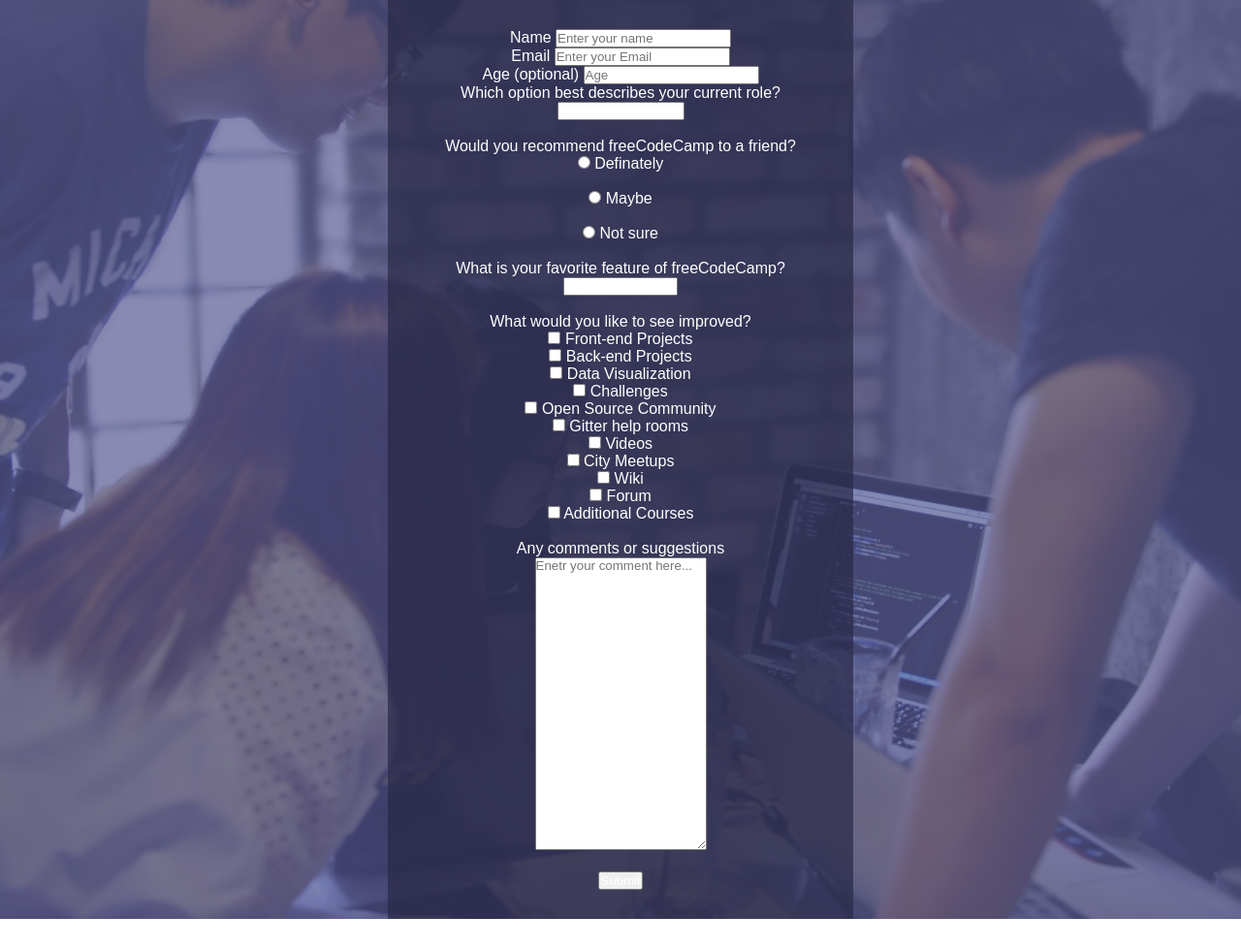
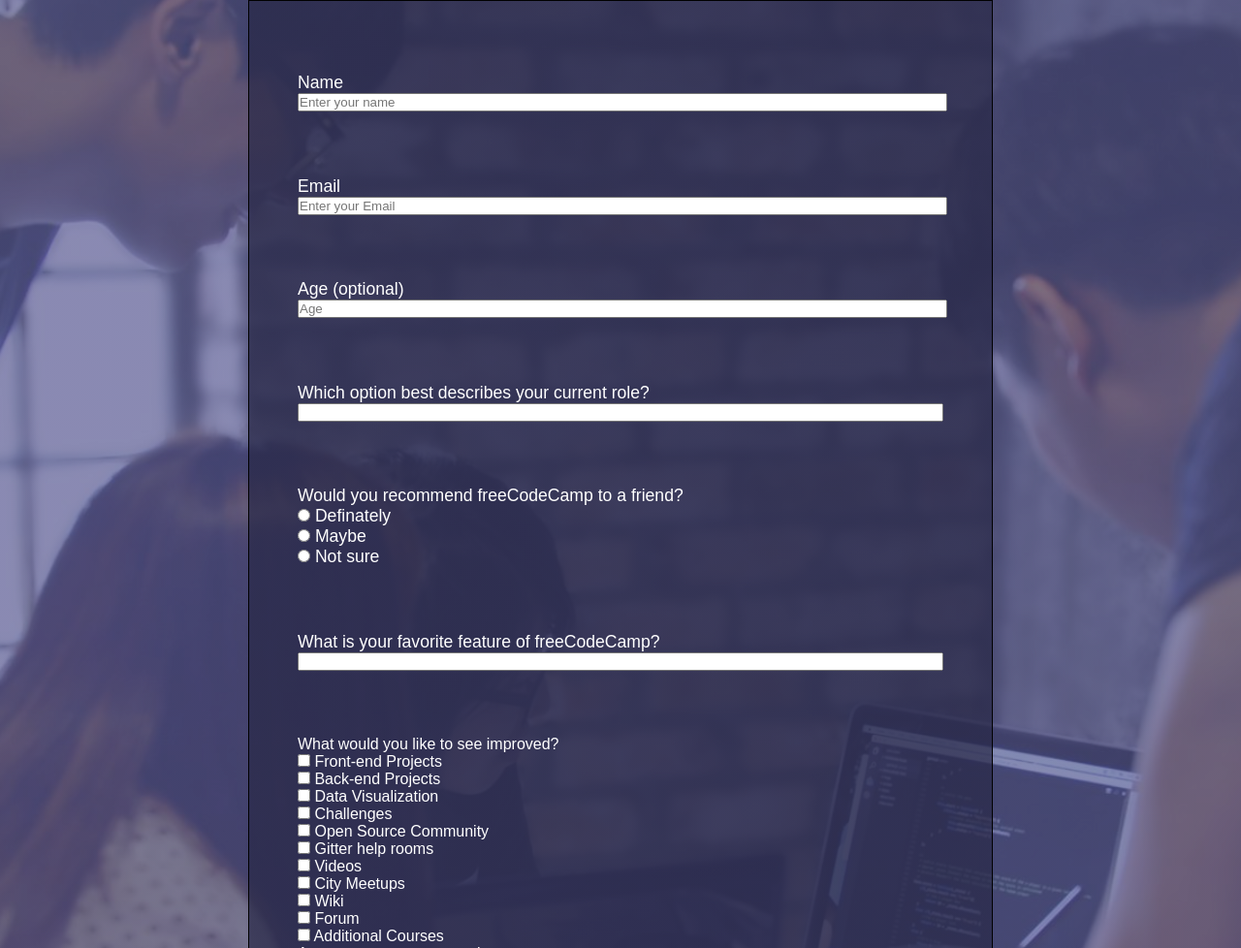
Before and after one commit to Omar-Muhamad/Survey-Form, a plain HTML site: page index.html in a window 1280 px wide. Shown: the part 149-1127 px from the top of the page at 97% size. Before the commit the page ends 1097 px from the top, so only its background shows below. Drawn offline with Linux system fonts and the light colour scheme.

Commit message:
changes to form

```diff
--- a/index.html
+++ b/index.html
@@ -7,12 +7,13 @@
     <title>Survey Form</title>
     <link rel="stylesheet" href="style.css">
 </head>
+<body>
     <div class="container">
         <header class="header">
             <h1>freeCodeCamp Survey Form</h1>
             <p>Thank you for taking the time to help us improve the platform</p>
         </header>
-    <form id=surveyForm>
+        <form id="surveyForm">
             <div class="formElment">
                 <label for="name">Name</label>
                 <input
@@ -49,7 +50,7 @@
                     <option value="nothing">Perfer not to say</option>
                     <option value="Other">Other</option>
                 </select>
-        </div><br>
+            </div>
 
             <div class="formElment">
                 <label for="recommend">Would you recommend freeCodeCamp to a friend?</label>
@@ -60,19 +61,19 @@
                             <input id="definately" type="radio" value="definately" name="recommend">
                             Definately
                         </label>
-                </div><br>
+                    </div>
                     <div>
                         <label for="maybe">
                             <input id="maybe"  type="radio" value="maybe" name="recommend">
                             Maybe
                         </label>
-                </div><br>
+                    </div>
                     <div>
                         <label for="not_sure">
                             <input id="not_sure" type="radio" value="not_sure" name="recommend">
                             Not sure
                         </label>
-                </div><br>
+                    </div>
                 </fieldset>
 
             </div>
@@ -85,7 +86,7 @@
                     <option value="learner">Community</option>
                     <option value="nothing">Open source</option>
                 </select>
-        </div><br>
+            </div>
 
             <div class="formElement">
                 <label for="">What would you like to see improved? </label>
@@ -133,19 +134,17 @@
                     <input type="checkbox" name="" id="">
                     Additional Courses
                 </div>
-        </div><br>
+            </div>
             <div class="formElement">
                 <p>Any comments or suggestions </p>
                 <textarea name="comments" placeholder="Enetr your comment here..." rows="20"></textarea>
 
-        </div><br>
+            </div>
 
-        <div class="formElement">
+            <div class="formElement submit-btn">
                 <button class="submit" type="submit">Submit</button>
             </div>
         </form>
     </div>
-<body>
-
 </body>
 </html>
--- a/style.css
+++ b/style.css
@@ -9,7 +9,7 @@ body {
     background-image: linear-gradient(rgba(88, 89, 146,0.7),rgba(88, 89, 146,0.7)),url(./images/banner.jpeg);
     background-position: center;
     background-size: cover;
-    position: relative;
+    /* position: relative; */
 }
  .header{
      text-align: center;
@@ -23,10 +23,47 @@ body {
      font-weight: 70;
 }
 #surveyForm{
-    text-align: center;
-
+    border: 1px solid black;
     background-image: linear-gradient(rgba(39, 39, 70,0.7),rgba(39, 39, 70,0.7));
-    margin: 0 400px;
-    padding: 30px;
+    margin: 0 20%;
+    padding: 50px;
     position: relative;
 }
+.formElment{
+    margin-bottom: 10%;
+    margin-top: 1.5em;
+}
+.formElment label{
+    font-size: 1.1rem;
+}
+
+input[type="text"]{
+    width:100%;
+}
+
+input[type="email"]{
+    width:100%;
+}
+
+input[type="number"]{
+    width:100%;
+}
+
+select{
+    width:100%;
+}
+textarea{
+    width: 100%;
+}
+
+.submit-btn{
+    width: 100%;
+    display: flex;
+    align-items: center;
+    justify-content: center;
+}
+button{
+    min-width: 100%;
+    background: #37af65;
+    margin-top: 1em;
+}
```
Lines whose indentation alone changed are shown as unchanged.
